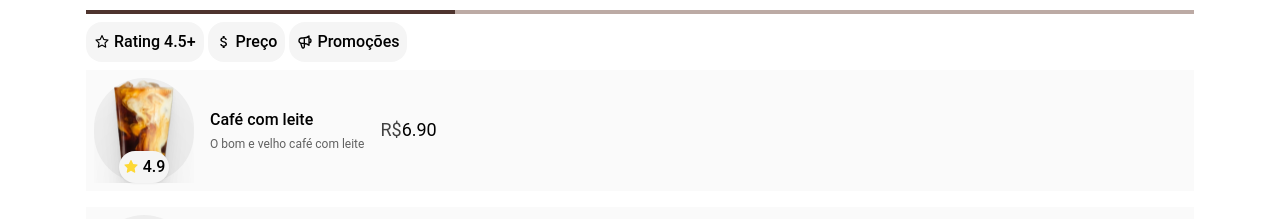
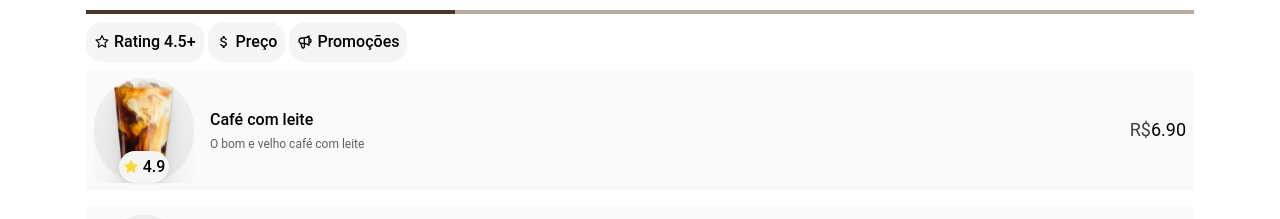
Before and after one commit to joaovictornovais/coffee-shop, a React (Vite) app: page / in a window 1280 px wide. Shown: the part 575-794 px from the top of the page. Built offline with nearby package versions, Linux system fonts and the light colour scheme.

Commit message:
fix: itemsresult price on right

```diff
--- a/src/components/ItemsResult.jsx
+++ b/src/components/ItemsResult.jsx
@@ -103,9 +103,16 @@ const ItemsResult = ({ section }) => {
   return (
     <div className="flex flex-col gap-4">
       {sectionFilter.map((product) => (
-        <div key={product.id} className="flex gap-4 bg-gray-50 p-2">
+        <div
+          key={product.id}
+          className="flex gap-4 bg-gray-50 p-2 justify-between"
+        >
+          <div className="flex gap-4">
             <div className="flex flex-col items-center rounded-full bg-gray-200 relative">
-            <img className="min-w-[100px] min-h-[100px]" src={product.image} />
+              <img
+                className="min-w-[100px] min-h-[100px]"
+                src={product.image}
+              />
               <div className="flex items-center absolute bottom-0 gap-1 font-medium bg-gray-100 p-1 rounded-2xl shadow-sm">
                 {<AiFillStar className="text-yellow-600" />}
                 <p>{product.rating}</p>
@@ -115,6 +122,8 @@ const ItemsResult = ({ section }) => {
               <h3 className="font-medium">{product.name}</h3>
               <p className="text-gray-700 text-xs">{product.description}</p>
             </div>
+          </div>
+
           <p className="items-center flex text-lg">
             <span className="text-gray-800">R$</span>
             {product.price}0
```
Lines whose indentation alone changed are shown as unchanged.
